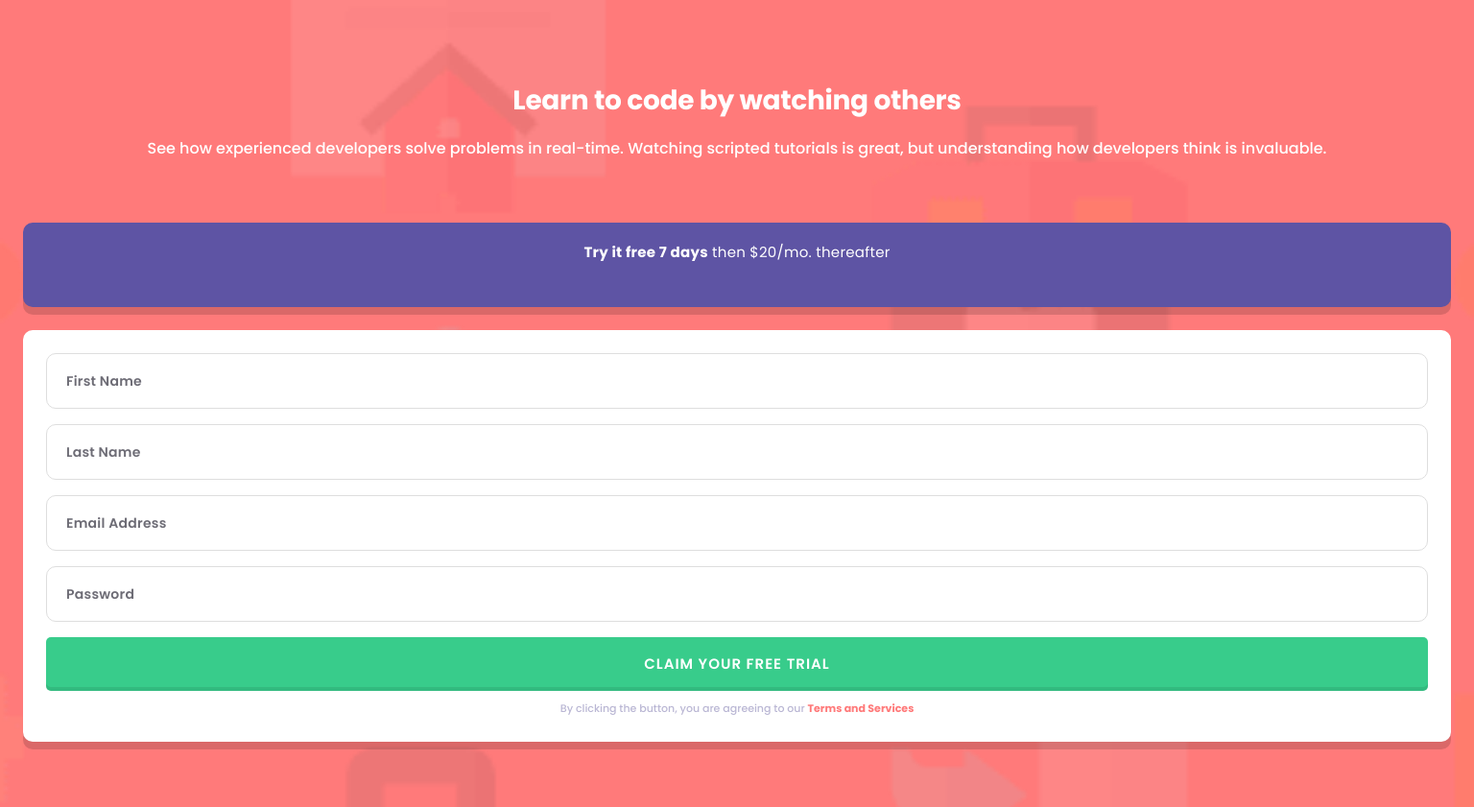
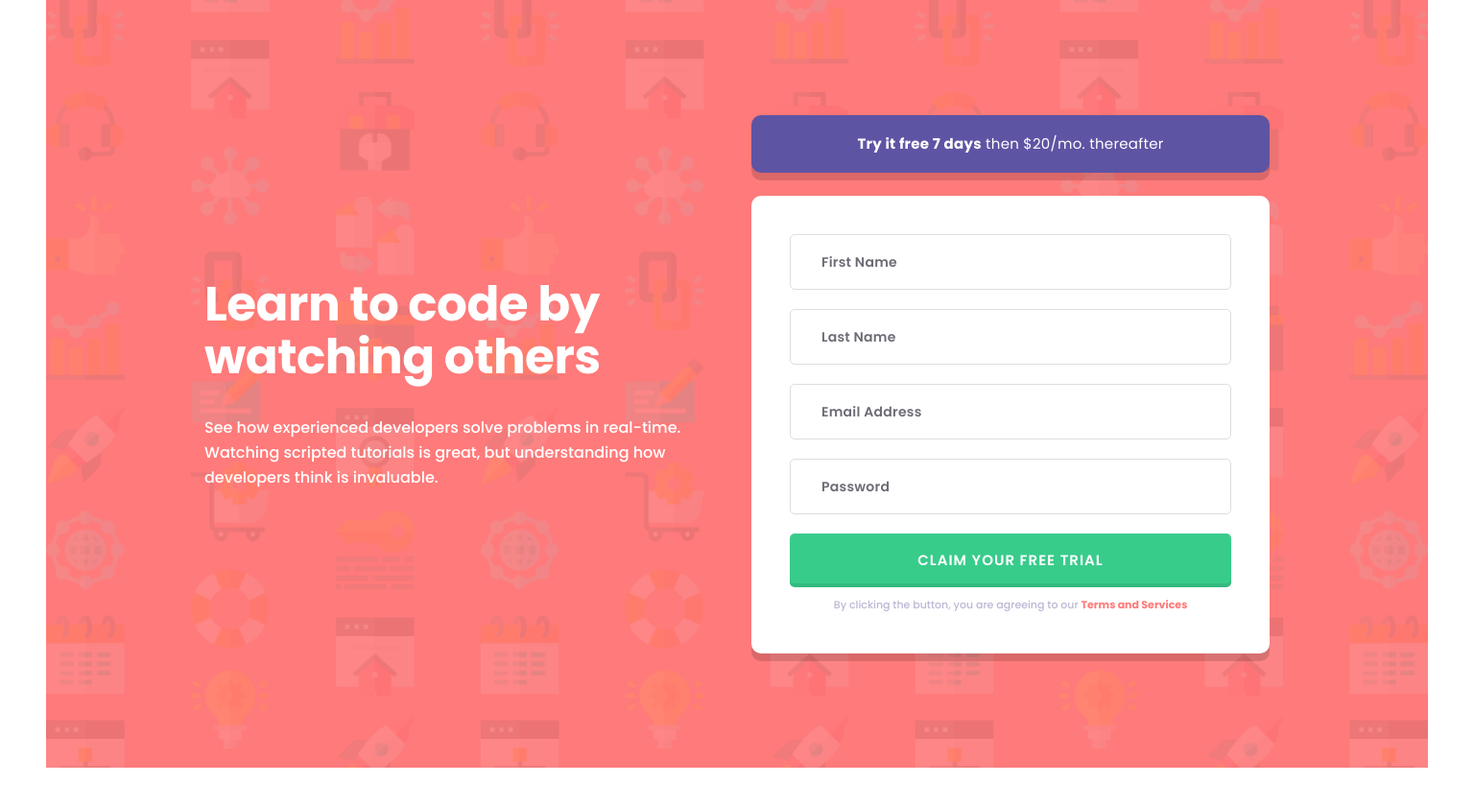
Before and after one commit to brian-jensen/intro-component-with-signup-form, a plain HTML site: page index.html in a window 1536 px wide. Shown: the whole page at 96% size. After the commit the page ends 800 px from the top, so only its background shows below. Drawn offline with Linux system fonts and the light colour scheme.

Commit message:
Add base desktop styles

```diff
--- a/css/styles.css
+++ b/css/styles.css
@@ -9,7 +9,10 @@
   padding: 0;
 }
 
-input, select, textarea, button {
+input,
+select,
+textarea,
+button {
   border: none;
   box-shadow: none;
   outline: none;
@@ -27,7 +30,8 @@ a:active {
   color: inherit;
 }
 
-ul, ol {
+ul,
+ol {
   list-style: none;
 }
 
@@ -58,7 +62,6 @@ main {
 .content h1 {
   font-size: 28px;
   line-height: 36px;
-  text-align: center;
   letter-spacing: -0.291667px;
 }
 
@@ -69,6 +72,9 @@ main {
 }
 
 .banner {
+  display: flex;
+  align-items: center;
+  justify-content: center;
   height: 88px;
   margin-bottom: 24px;
   padding: 18px 66px;
@@ -92,10 +98,6 @@ form {
   padding: 24px;
   background-color: var(--color-white);
   box-shadow: 0px 8px 0px rgba(0, 0, 0, 0.14688);
-}
-
-form,
-input {
   border-radius: 10px;
 }
 
@@ -103,7 +105,7 @@ input {
   margin-bottom: 16px;
   padding: 15px 20px;
   border: 1px solid #DEDEDE;
-  border-radius: 10px;
+  border-radius: 5px;
 }
 
 input,
@@ -135,6 +137,15 @@ button {
   box-shadow: inset 0px -4px 0px rgba(0, 0, 0, 0.0908818);
   border-radius: 5px;
   color: var(--color-white);
+  cursor: pointer;
+}
+
+@media (hover:hover) {
+  button:hover {
+    background: #77E2B3;
+    box-shadow: inset 0px -4px 0px rgba(0, 0, 0, 0.0908818);
+    transition: background .3s ease-in;
+  }
 }
 
 form p {
@@ -149,3 +160,55 @@ form p strong {
   font-weight: 700;
   color: #FF7979;
 }
+
+@media (min-width: 48em) {
+  main {
+    max-width: 64rem;
+    background: hsl(0, 100%, 74%) url(../images/bg-intro-desktop.png) no-repeat top center/cover;
+  }
+}
+
+@media (min-width: 90em) {
+  main {
+    display: flex;
+    align-items: center;
+    justify-content: space-between;
+    text-align: left;
+    max-width: 90rem;
+    padding: 0 165px;
+  }
+
+  .content {
+    flex-basis: 525px;
+    padding-top: 65px;
+  }
+
+  .content h1 {
+    margin-top: 0;
+    font-size: 50px;
+    line-height: 55px;
+    letter-spacing: -0.520833px;
+  }
+
+  .right-content {
+    flex-basis: 540px;
+  }
+
+  .banner {
+    height: 60px;
+  }
+
+  form {
+    padding: 40px;
+  }
+
+  input {
+    margin-bottom: 20px;
+    padding: 15px 32px;
+  }
+
+  form p {
+    text-align: center;
+  }
+
+}
--- a/index.html
+++ b/index.html
@@ -1,5 +1,6 @@
 <!DOCTYPE html>
 <html lang="en">
+
 <head>
   <meta charset="UTF-8">
   <meta http-equiv="X-UA-Compatible" content="IE=edge">
@@ -12,6 +13,7 @@
   <link rel="stylesheet" href="./css/normalize.css">
   <link rel="stylesheet" href="./css/styles.css">
 </head>
+
 <body>
   <div class="wrapper">
     <main>
@@ -20,6 +22,7 @@
         <p>See how experienced developers solve problems in real-time. Watching scripted tutorials is great,
           but understanding how developers think is invaluable.</p>
       </section>
+      <div class="right-content">
         <section class="banner">
           <h2><strong>Try it free 7 days</strong> then &dollar;20&sol;mo. thereafter</h2>
         </section>
@@ -29,11 +32,13 @@
           <input type="text" placeholder="Email Address">
           <input type="text" placeholder="Password">
           <button>claim your free trial</button>
-        <p>By clicking the button, you are agreeing to our <strong>Terms and Services</strong></p>
+          <p>By clicking the button, you are agreeing to our <strong><a href="#top">Terms and Services</a></strong></p>
         </form>
+      </div>
     </main>
   </div>
 
   <script src="./js/app.js"></script>
 </body>
+
 </html>
```
Lines whose indentation alone changed are shown as unchanged.
